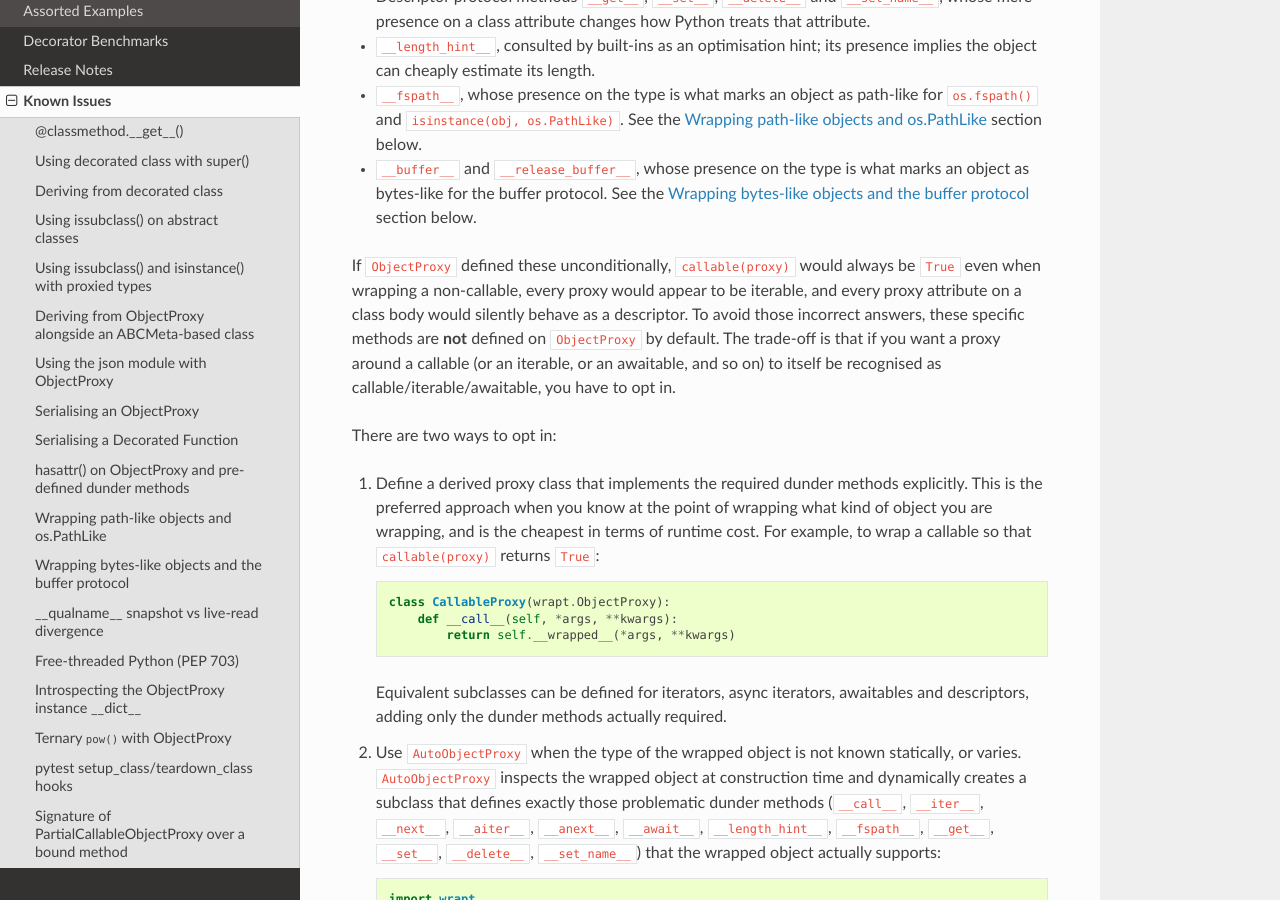
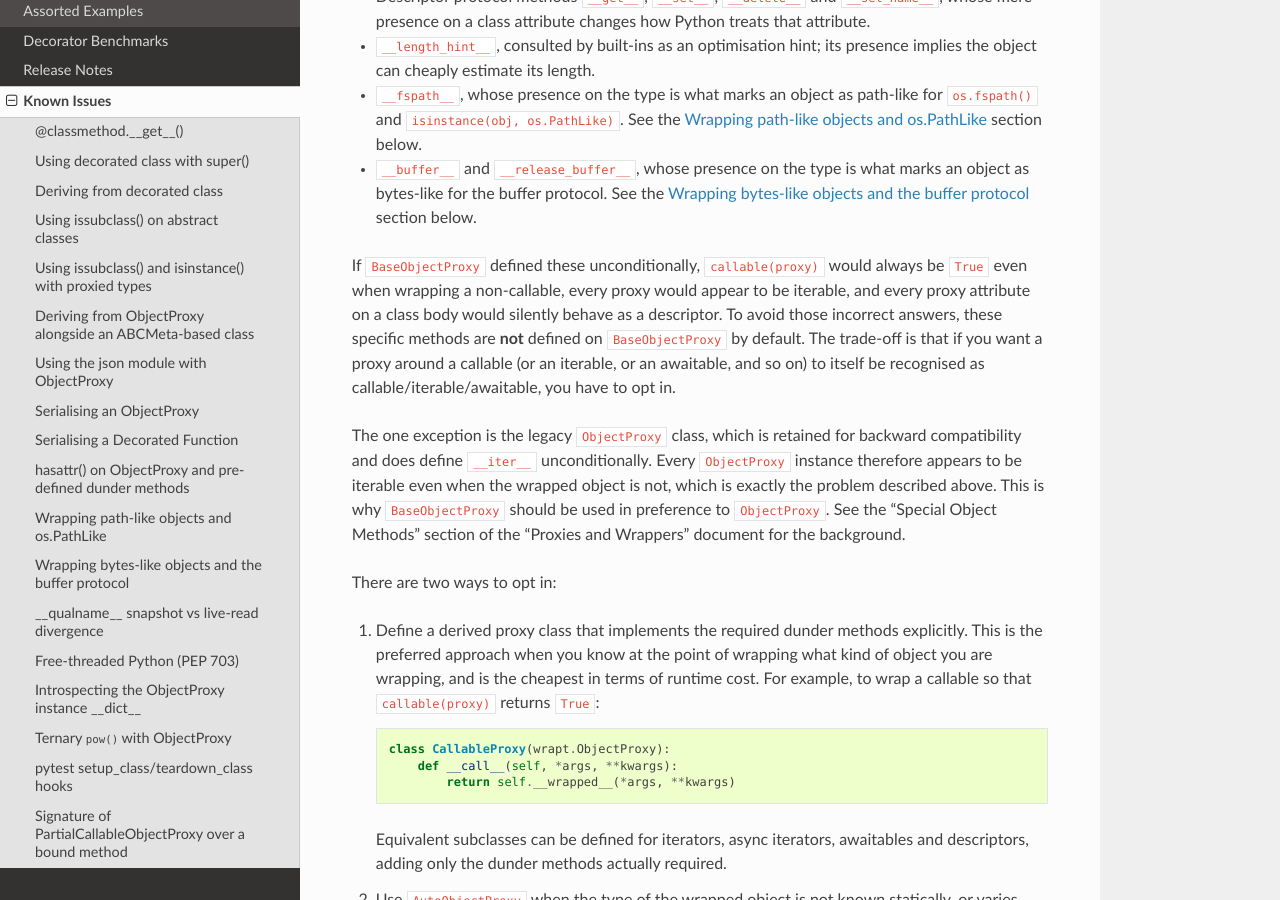
Before and after one commit to GrahamDumpleton/wrapt, a Sphinx documentation site: the page built from docs/issues.rst, in a window 1280 px wide and 900 px high, scrolled down 10955 px. Built offline with Sphinx 7.4.7 and the Read the Docs theme 3.1.0, drawn with Linux system fonts in a browser that asks for light colours.

Commit message:
Correct which proxy class omits the opt-in dunder methods in the docs.
The "Special Object Methods" section of the proxies document and the
hasattr() discussion in the known issues document both said ObjectProxy
leaves __iter__ and the other opt-in dunder methods undefined. That is
only true of BaseObjectProxy, since ObjectProxy adds __iter__ for
backward compatibility. Attribute the behaviour to BaseObjectProxy and
note the ObjectProxy exception.

```diff
--- a/docs/issues.rst
+++ b/docs/issues.rst
@@ -587,15 +587,23 @@ invoking. The most common examples are:
   the `Wrapping bytes-like objects and the buffer protocol`_ section
   below.
 
-If ``ObjectProxy`` defined these unconditionally, ``callable(proxy)``
+If ``BaseObjectProxy`` defined these unconditionally, ``callable(proxy)``
 would always be ``True`` even when wrapping a non-callable, every
 proxy would appear to be iterable, and every proxy attribute on a
 class body would silently behave as a descriptor. To avoid those
 incorrect answers, these specific methods are **not** defined on
-``ObjectProxy`` by default. The trade-off is that if you want a proxy
-around a callable (or an iterable, or an awaitable, and so on) to
-itself be recognised as callable/iterable/awaitable, you have to opt
-in.
+``BaseObjectProxy`` by default. The trade-off is that if you want a
+proxy around a callable (or an iterable, or an awaitable, and so on)
+to itself be recognised as callable/iterable/awaitable, you have to
+opt in.
+
+The one exception is the legacy ``ObjectProxy`` class, which is
+retained for backward compatibility and does define ``__iter__``
+unconditionally. Every ``ObjectProxy`` instance therefore appears to
+be iterable even when the wrapped object is not, which is exactly the
+problem described above. This is why ``BaseObjectProxy`` should be used
+in preference to ``ObjectProxy``. See the "Special Object Methods"
+section of the "Proxies and Wrappers" document for the background.
 
 There are two ways to opt in:
 
```
Also changed, not shown: docs/wrappers.rst (+4 -4 lines).
